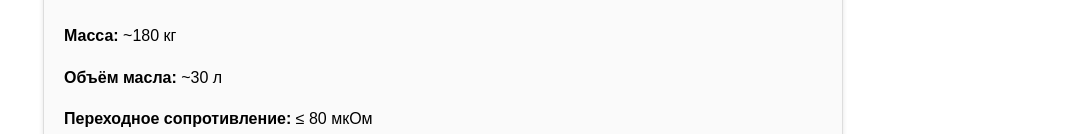
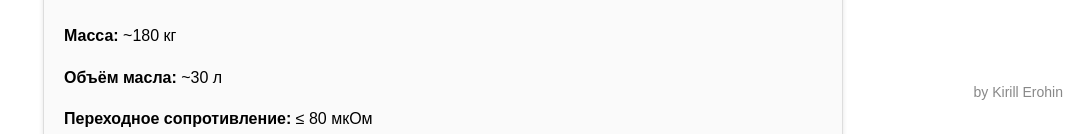
Before and after one commit to GurDoc/oil-breaker-guide, a React (Create React App) app: page / in a window 1280 px wide. Shown: the part 666-800 px from the top of the page, without its empty margins (197-1280 px from the left). Built offline with nearby package versions, Linux system fonts and the light colour scheme.

Commit message:
Updated content

```diff
--- a/src/App.js
+++ b/src/App.js
@@ -83,6 +83,11 @@ export default function OilBreakerGuide() {
           </div>
         ))}
       </div>
+
+      {/* Подпись в правом нижнем углу */}
+      <div className="footer-signature">
+        <p>by Kirill Erohin</p>
+      </div>
     </div>
   );
 }
--- a/src/styles.css
+++ b/src/styles.css
@@ -53,3 +53,13 @@
   color: #333;
   margin-bottom: 10px;
 }
+
+/* Подпись в правом нижнем углу */
+.footer-signature {
+  position: fixed;
+  bottom: 20px;
+  right: 20px;
+  font-size: 14px;
+  color: #888;
+  font-family: Arial, sans-serif;
+}
```
Lines whose indentation alone changed are shown as unchanged.
